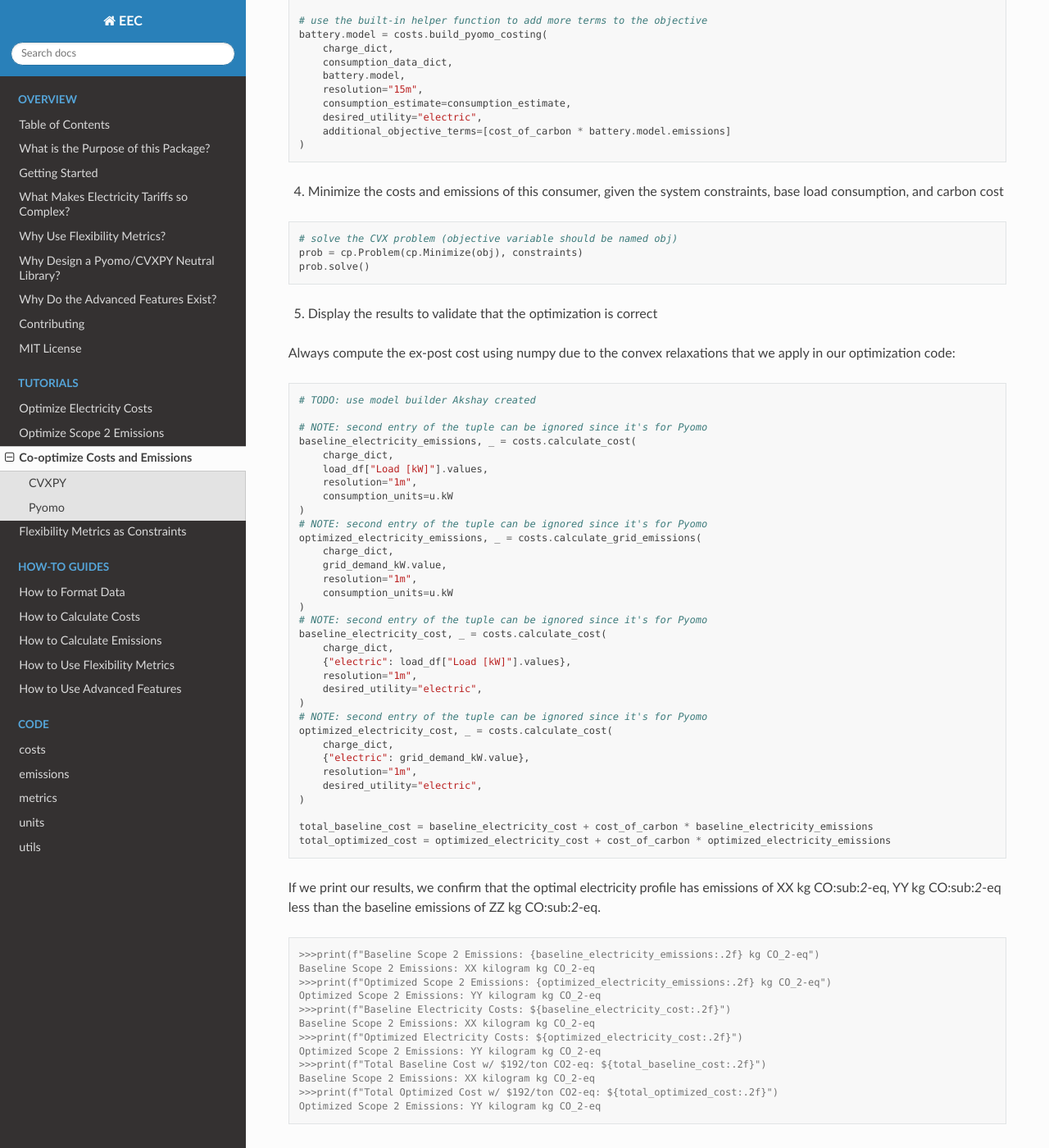
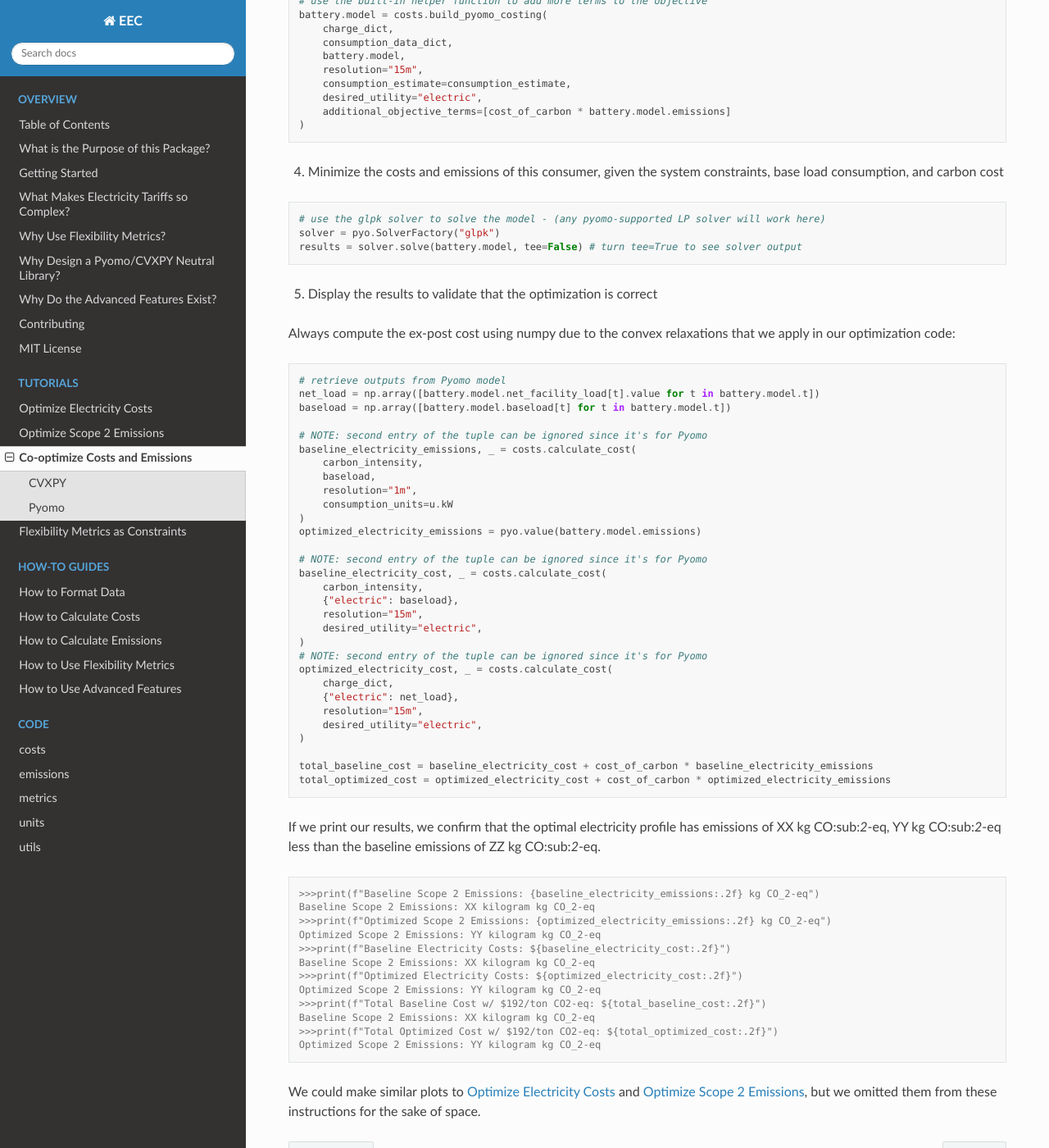
Before and after one commit to we3lab/eeco, a Sphinx documentation site: the page built from docs/cooptimize.rst, in a window 1280 px wide and 1400 px high, scrolled down 5519 px. Shown: the whole window at 82% size. Built offline with Sphinx 7.4.7 and the Read the Docs theme 3.1.0, drawn with Linux system fonts in a browser that asks for light colours; formulas are drawn with MathJax 3; some of the changed text lies outside the part shown.

Commit message:
Updating tutorials so that they work appropriately

```diff
--- a/docs/cooptimize.rst
+++ b/docs/cooptimize.rst
@@ -148,15 +148,15 @@ Always compute the ex-post cost using numpy due to the convex relaxations that w
 .. code-block:: python
 
     # NOTE: second entry of the tuple can be ignored since it's for Pyomo
-    baseline_electricity_emissions, _ = costs.calculate_cost(
-        charge_dict,
+    baseline_electricity_emissions, _ = costs.calculate_grid_emissions(
+        carbon_intensity,
         load_df["Load [kW]"].values,
         resolution="1m",
         consumption_units=u.kW
     )
     # NOTE: second entry of the tuple can be ignored since it's for Pyomo
     optimized_electricity_emissions, _ = costs.calculate_grid_emissions(
-        charge_dict,
+        carbon_intensity,
         grid_demand_kW.value,
         resolution="1m",
         consumption_units=u.kW
@@ -227,20 +227,19 @@ Pyomo
 
     # get the carbon intensity
     carbon_intensity = emissions.get_carbon_intensity(
-        datetime.datetime(2023, 4, 9), datetime.datetime(2023, 4, 11), emission_df, resolution="1m"
+        datetime.datetime(2022, 7, 1), datetime.datetime(2022, 8, 1), emission_df, resolution="15m"
     )
 
-    path_to_tariff_sheet = "electric_emission_cost/data/tariff.csv"
-    tariff_df = pd.read_csv(path_to_tariff_sheet, sep=",")
+    path_to_tariffsheet = "electric_emission_cost/data/tariff.csv"
+    tariff_df = pd.read_csv(path_to_tariffsheet, sep=",")
 
     # get the charge dictionary
     charge_dict = costs.get_charge_dict(
-        datetime.datetime(2023, 4, 9), datetime.datetime(2023, 4, 11), tariff_df, resolution="1m"
+        datetime.datetime(2022, 7, 1), datetime.datetime(2022, 8, 1), tariff_df, resolution="15m"
     )
 
-We are going to evaluate the electricity consumption from only April 9th to April 10th since that is where our
-synthetic data comes from (https://github.com/we3lab/electric-emission-cost/blob/main/electric_emission_cost/data/consumption.csv).
-You will also see that it is in 1-minute intervals, hence `resolution="1m"`.
+We are going to evaluate the electricity consumption for the entire month of July 2022.
+Below we will create synthetic `baseload` data for this month with 15-minute resolution, so `resolution="15m"`.
 
 2. Configure an optimization model of the electricity consumer with system constraints
 
@@ -310,9 +309,9 @@ power capacity, and energy capacity.
 
 .. code-block:: python
 
-    # solve the CVX problem (objective variable should be named obj)
-    prob = cp.Problem(cp.Minimize(obj), constraints)
-    prob.solve()
+    # use the glpk solver to solve the model - (any pyomo-supported LP solver will work here)
+    solver = pyo.SolverFactory("glpk")
+    results = solver.solve(battery.model, tee=False) # turn tee=True to see solver output
 
 5. Display the results to validate that the optimization is correct
 
@@ -320,34 +319,31 @@ Always compute the ex-post cost using numpy due to the convex relaxations that w
 
 .. code-block:: python
 
-    # TODO: use model builder Akshay created
+    # retrieve outputs from Pyomo model
+    net_load = np.array([battery.model.net_facility_load[t].value for t in battery.model.t])
+    baseload = np.array([battery.model.baseload[t] for t in battery.model.t])
 
     # NOTE: second entry of the tuple can be ignored since it's for Pyomo
     baseline_electricity_emissions, _ = costs.calculate_cost(
-        charge_dict,
-        load_df["Load [kW]"].values,
+        carbon_intensity,
+        baseload,
         resolution="1m",
         consumption_units=u.kW
     )
-    # NOTE: second entry of the tuple can be ignored since it's for Pyomo
-    optimized_electricity_emissions, _ = costs.calculate_grid_emissions(
-        charge_dict,
-        grid_demand_kW.value,
-        resolution="1m",
-        consumption_units=u.kW
-    )
+    optimized_electricity_emissions = pyo.value(battery.model.emissions)
+
     # NOTE: second entry of the tuple can be ignored since it's for Pyomo
     baseline_electricity_cost, _ = costs.calculate_cost(
-        charge_dict,
-        {"electric": load_df["Load [kW]"].values},
-        resolution="1m",
+        carbon_intensity,
+        {"electric": baseload},
+        resolution="15m",
         desired_utility="electric",
     )
     # NOTE: second entry of the tuple can be ignored since it's for Pyomo
     optimized_electricity_cost, _ = costs.calculate_cost(
         charge_dict,
-        {"electric": grid_demand_kW.value},
-        resolution="1m",
+        {"electric": net_load},
+        resolution="15m",
         desired_utility="electric",
     )
 
--- a/docs/optimize_emit.rst
+++ b/docs/optimize_emit.rst
@@ -326,7 +326,6 @@ Unlike :ref:`tutorial-cost`, there are no convex relaxations during problem form
         resolution="15m",
         consumption_units=u.kW
     )
-    # NOTE: second entry of the tuple can be ignored since it's for Pyomo
     optimized_emissions = pyo.value(battery.model.objective)
 
 If we print our results, we confirm that the optimal electricity profile has emissions of
```
Also changed, not shown: 1 other file.
